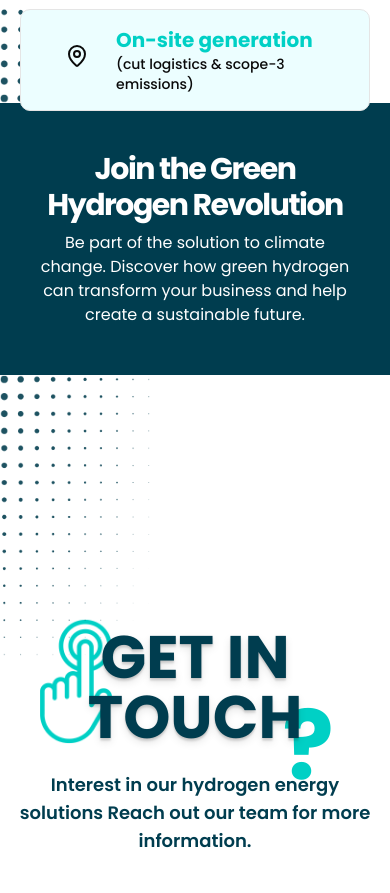
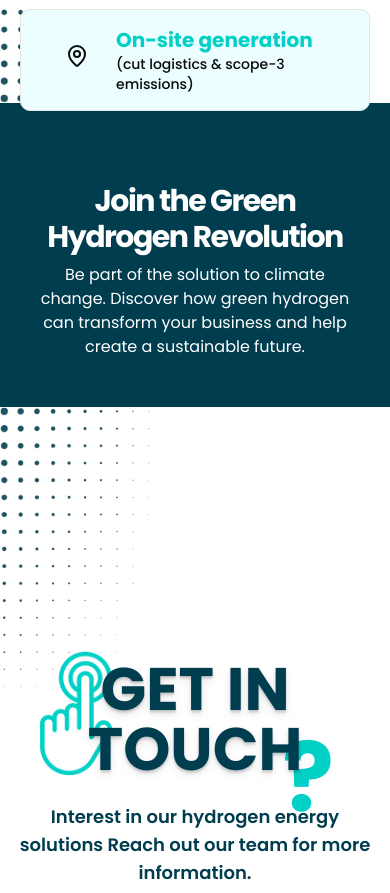
Before and after one commit to codingManatee/solution-tech-web-app, a Next.js app: page / in a window 390 px wide. Shown: the part 5707-6600 px from the top of the page. Built offline with nearby package versions, Linux system fonts and the light colour scheme.

Commit message:
feat: update margin top

```diff
--- a/src/components/section-7.tsx
+++ b/src/components/section-7.tsx
@@ -2,7 +2,7 @@ import CtaText from "./ui/cta"
 
 const Section7 = () => {
     return (
-        <section className="w-full py-12 md:py-24 lg:py-32 bg-main-indigo text-white">
+        <section className="w-full pt-20 md:pt-0 py-12 md:py-24 lg:py-32 bg-main-indigo text-white">
             <div className="container mx-auto px-4">
                 <CtaText />
             </div>
```
